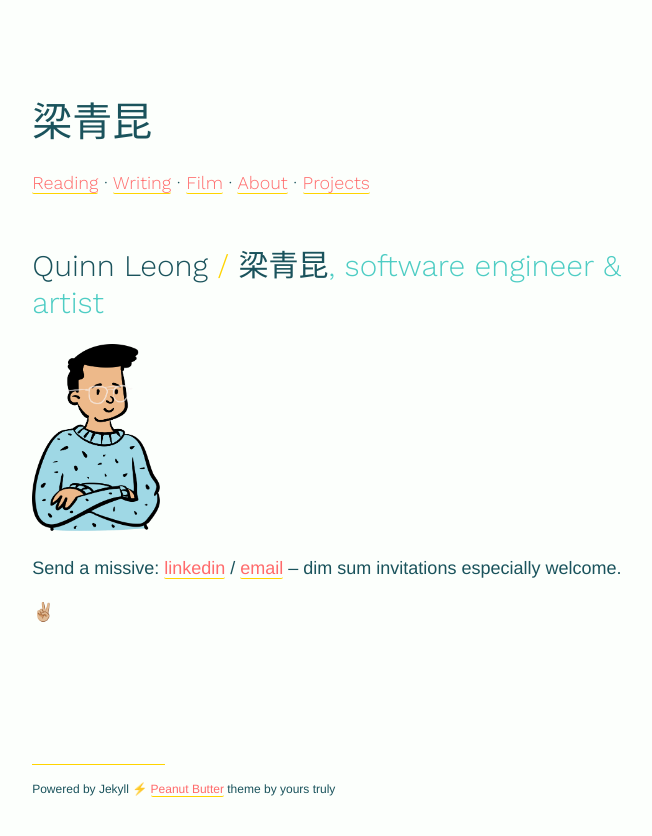
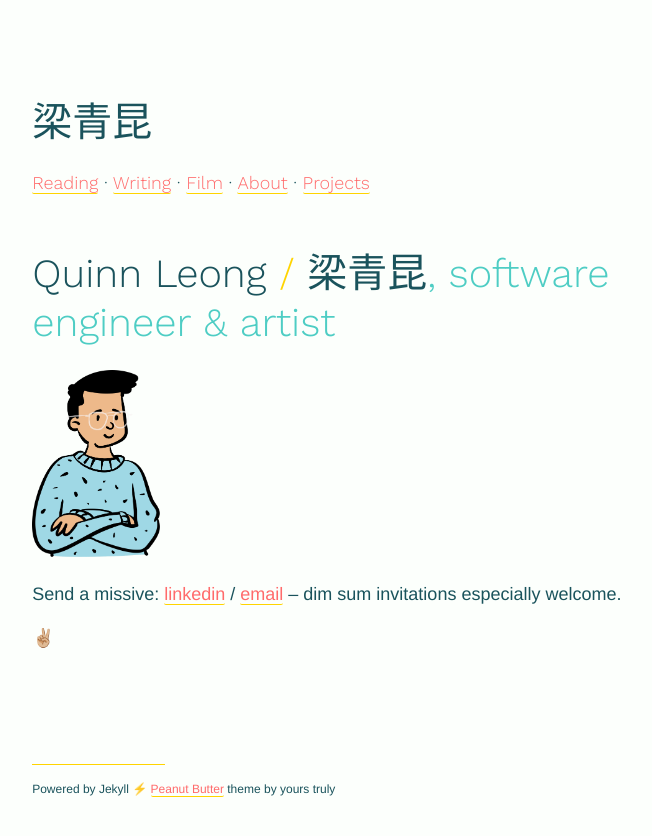
Before and after one commit to quinnleong/quinnleong.github.io, a Jekyll site: the page built from index.md, in a window 1280 px wide. Shown: the top 836 px of the page, without its empty margins (275-927 px from the left). Built offline with Jekyll 4.4.1, drawn with Linux system fonts in a browser that asks for light colours.

Commit message:
Make landing title bigger again

```diff
--- a/assets/css/style.css
+++ b/assets/css/style.css
@@ -128,8 +128,10 @@ img {
 .title-inverted {
   color: #1A535C;
 }
-#landing-title {
-  /* margin: 5rem 0 8rem 0; */
+@media screen and (min-width: 500px) {
+  #landing-title {
+    font-size: 40px;
+  }
 }
 
 
```
